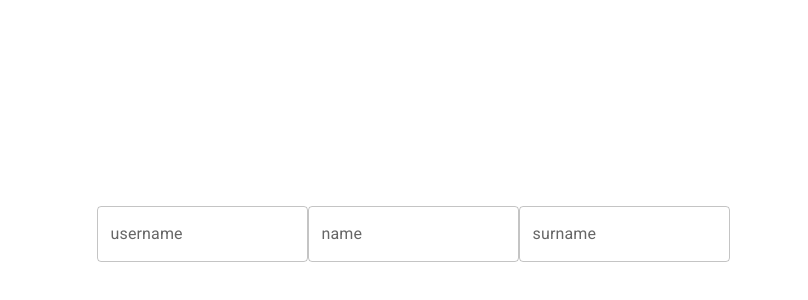
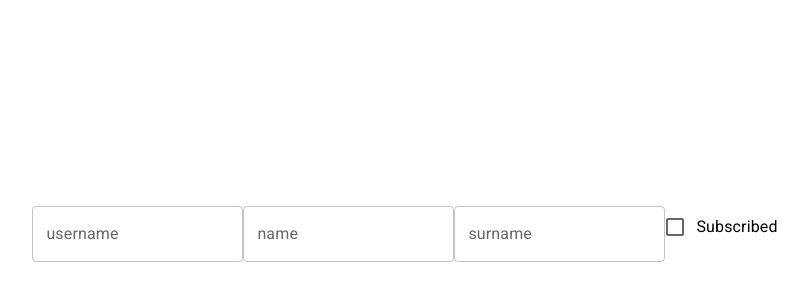
Before and after one commit to stefania120/react-course, a React (Create React App) app: page / in a window 1280 px wide. Shown: the part 176-476 px from the top of the page, without its empty margins (227-1035 px from the left). Built offline with nearby package versions, Linux system fonts and the light colour scheme.

Commit message:
Add checkbox

```diff
--- a/src/App.js
+++ b/src/App.js
@@ -1,6 +1,12 @@
 import React, { useState, useEffect } from "react";
 import "./App.css";
-import { Button, TextField } from "@mui/material";
+import {
+  Button,
+  TextField,
+  FormControlLabel,
+  Checkbox,
+  FormGroup,
+} from "@mui/material";
 
 const char = {
   id: 1,
@@ -70,22 +76,30 @@ class Card extends React.Component {
 }
 
 class App extends React.Component {
-
-constructor() {
+  constructor() {
     super();
     this.state = {
-      username: '',
-      name: '',
-      surname: ''
-    }
+      username: "",
+      name: "",
+      surname: "",
+      subscribed: false
+    };
   }
 
   handleChange = (e) => {
-    console.log('event', e);
+    console.log("event", e);
+    const {value, name, checked, target} = e.target;
     // this.setState({ username: e.target.value });
-    this.setState(prevSteate => {
-      return { ...prevSteate, [e.target.name]: e.target.value }
-    });
+    if (e.target.type === "checkbox") {
+      this.setState((prevSteate) => {
+        return { ...prevSteate, [name]: checked };
+      });
+    } else {
+      this.setState((prevSteate) => {
+        return { ...prevSteate, [name]: value
+        };
+      });
+    }
   };
   render() {
     return (
@@ -116,6 +130,18 @@ constructor() {
             variant="outlined"
             name="surname"
           />
+
+          <FormControlLabel
+            control={
+              <Checkbox
+                checked={this.state.subscribed}
+                onChange={this.handleChange}
+                name="subscribed"
+                color="primary"
+              />
+            }
+            label="Subscribed"
+          />
         </form>
       </>
     );
```
